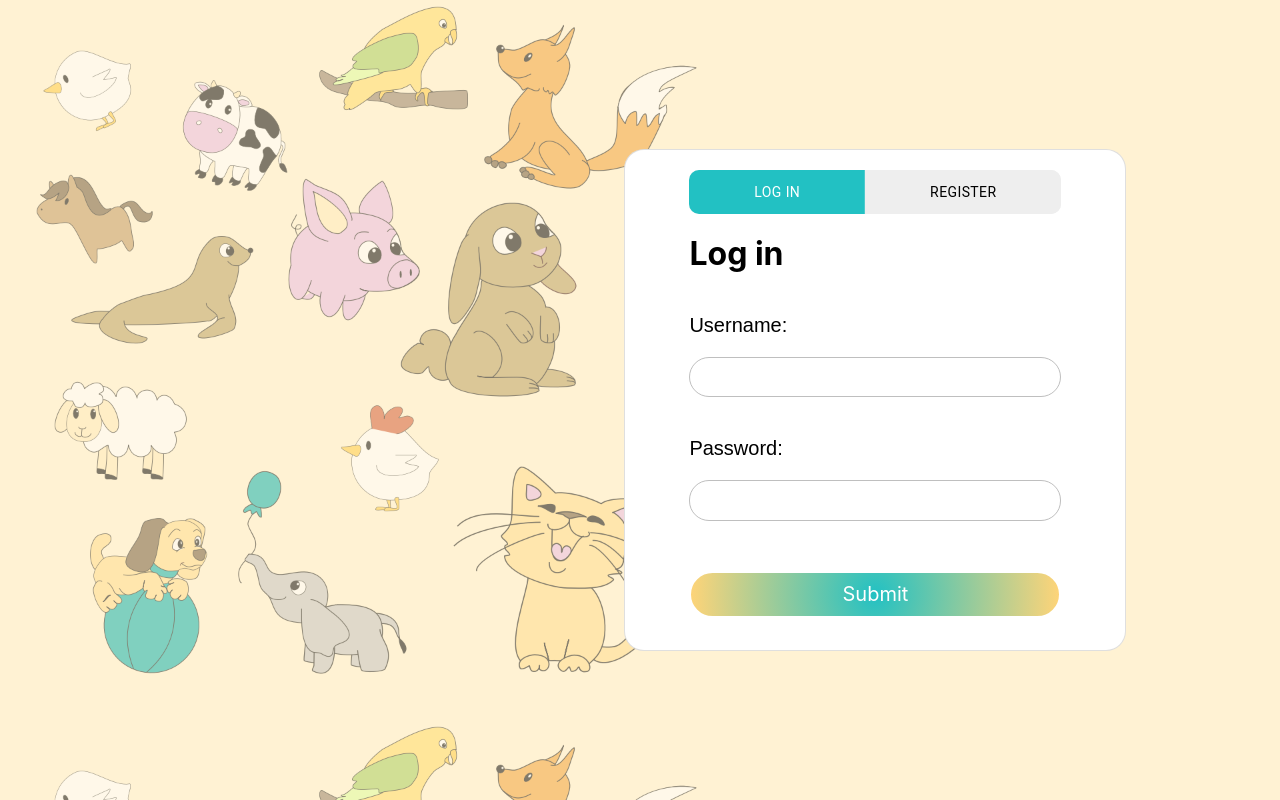
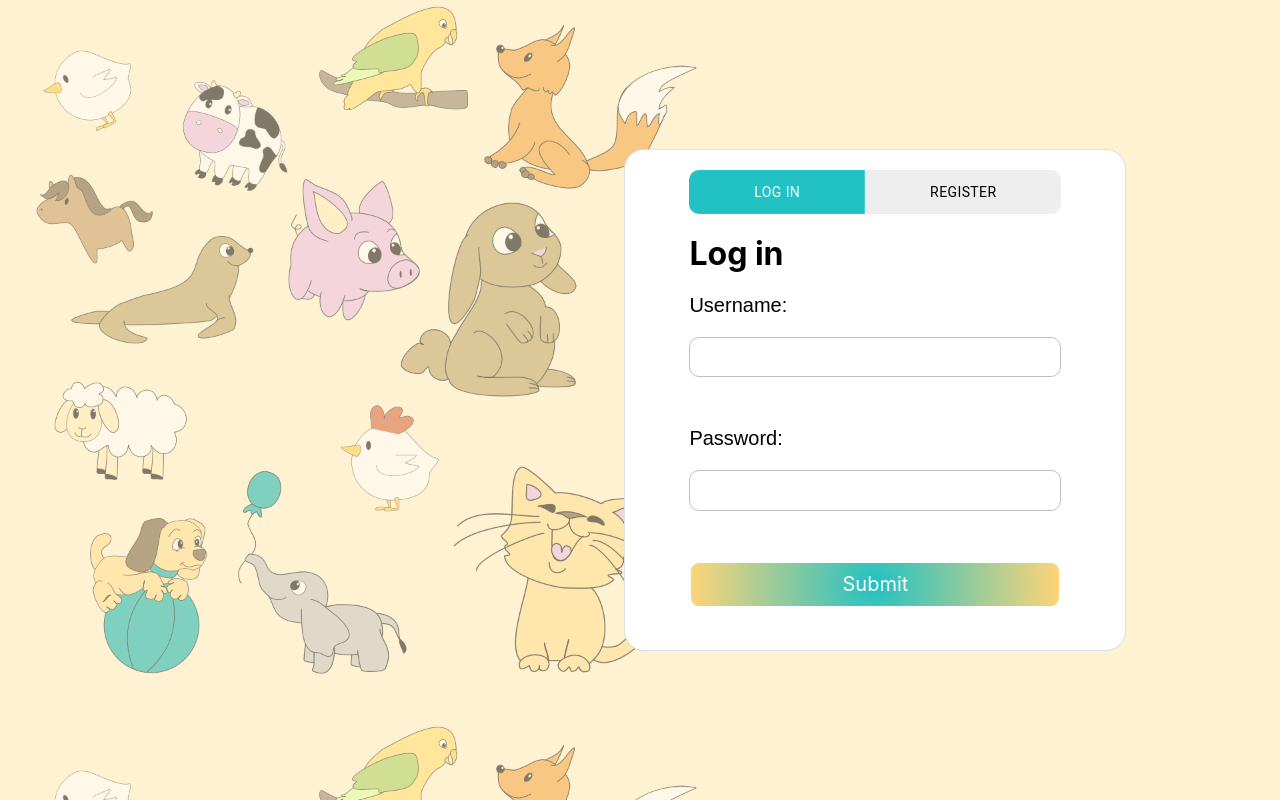
Before and after one commit to sdumencic/coloringbook, a React (Create React App) app: page / in a window 1280 px wide. Built offline with nearby package versions, Linux system fonts and the light colour scheme.

Commit message:
🐛🎨 Fixed button, code cleanup

```diff
--- a/src/components/HomePage/Login/Login.scss
+++ b/src/components/HomePage/Login/Login.scss
@@ -31,17 +31,17 @@ body {
 .loginformheader {
     padding: 0rem 4rem;
     padding-bottom: 0rem;
-    margin-bottom: 20px;
 }
 
 .loginformbody {
-    flex: 1 1 auto;
+    display: grid;
     padding: 0rem 4rem;
     padding-bottom: 0rem;
+    grid-gap: 10px;
 }
 
 .loginlabel {
-    margin: 10px 0 5px 0;
+    /* margin: 10px 0 5px 0; */
     font-family: Arial;
     font-size: 20px;
 }
@@ -50,7 +50,7 @@ body {
     margin: 20px 0 40px 0;
     padding: 10px;
     border: 1px solid #bfbfbf;
-    border-radius: 20px;
+    border-radius: 10px;
     box-sizing: border-box;
     width: 100%
 }
@@ -59,7 +59,7 @@ body {
     margin: 10px 0 0 0;
     padding: 10px 20px;
     border: none;
-    border-radius: 20px;
+    border-radius: 10px;
     background: #3085d6;
     font-size: 20px;
     color: white;
@@ -69,7 +69,6 @@ body {
     /* radial-gradient(circle, rgba(34, 193, 195, 1) 0%, rgb(255, 212, 120) 100%) */
     background: $gradient;
     border: 2px solid currentColor;
-    border-radius: 3rem;
     font-size: 20px;
     transition: .2s;
     transform: ease-in;
--- a/src/components/HomePage/Login/Login.tsx
+++ b/src/components/HomePage/Login/Login.tsx
@@ -6,11 +6,14 @@ const Login = () => {
     return (
         <div>
             <div className="loginformbody">
-                <label className="loginlabel">Username:</label>
-                <input className="logininput" type="text" />
-                <label className="loginlabel">Password:</label>
-                <input className="logininput" type="password" />
-
+                <div>
+                    <label className="loginlabel">Username:</label>
+                    <input className="logininput" type="text" />
+                </div>
+                <div>
+                    <label className="loginlabel">Password:</label>
+                    <input className="logininput" type="password" />
+                </div>
             </div>
             <div className="loginformfooter">
                 <Button />
@@ -19,10 +22,4 @@ const Login = () => {
     )
 }
 
-const Test = () => (
-    <div id="results" className="search-results">
-        Some Results
-    </div>
-)
-
 export default Login;
--- a/src/components/HomePage/Register/Register.tsx
+++ b/src/components/HomePage/Register/Register.tsx
@@ -27,10 +27,4 @@ const Register = () => {
     )
 }
 
-const Test = () => (
-    <div id="results" className="search-results">
-        Some Results
-    </div>
-)
-
 export default Register;
```
